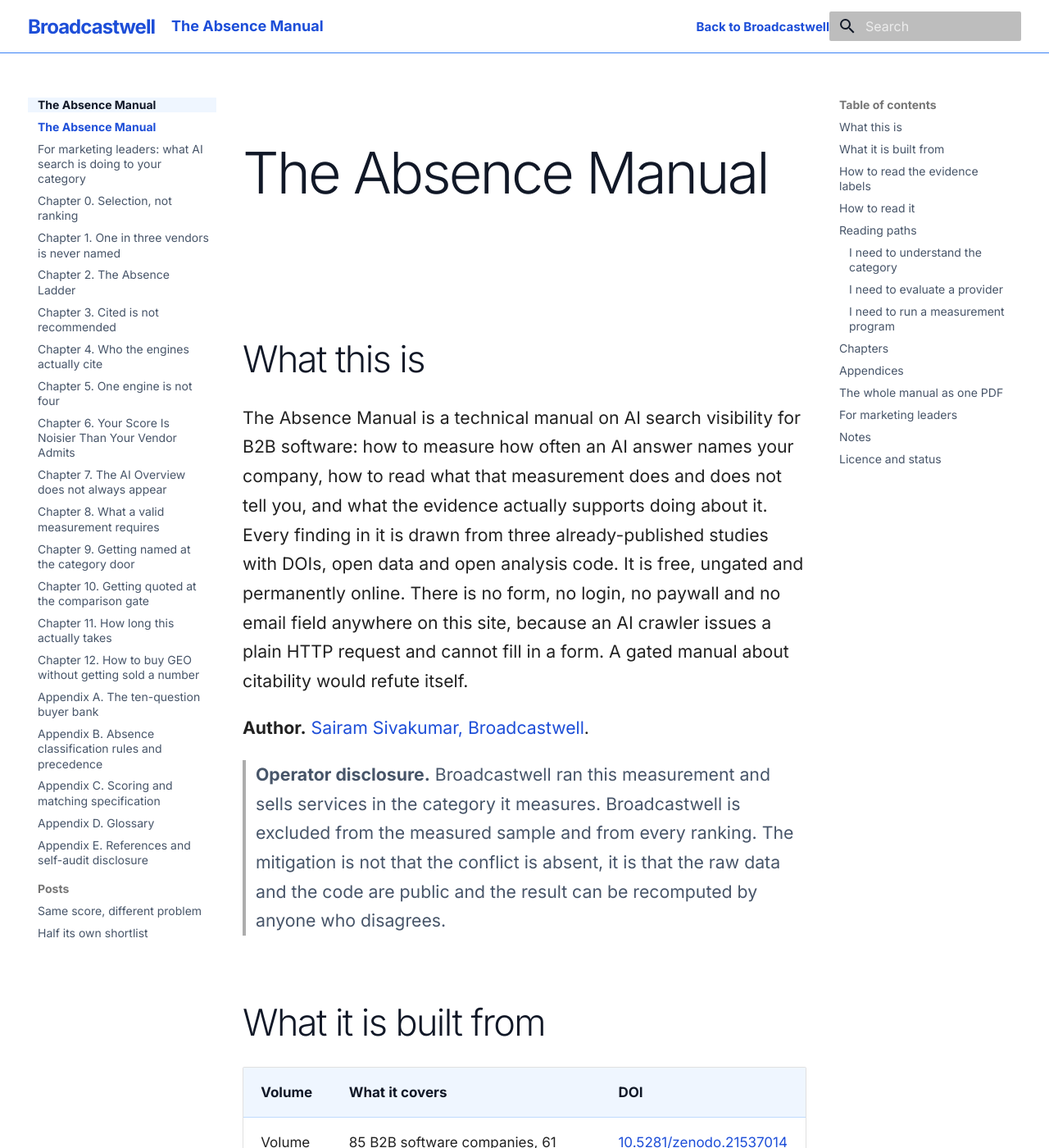
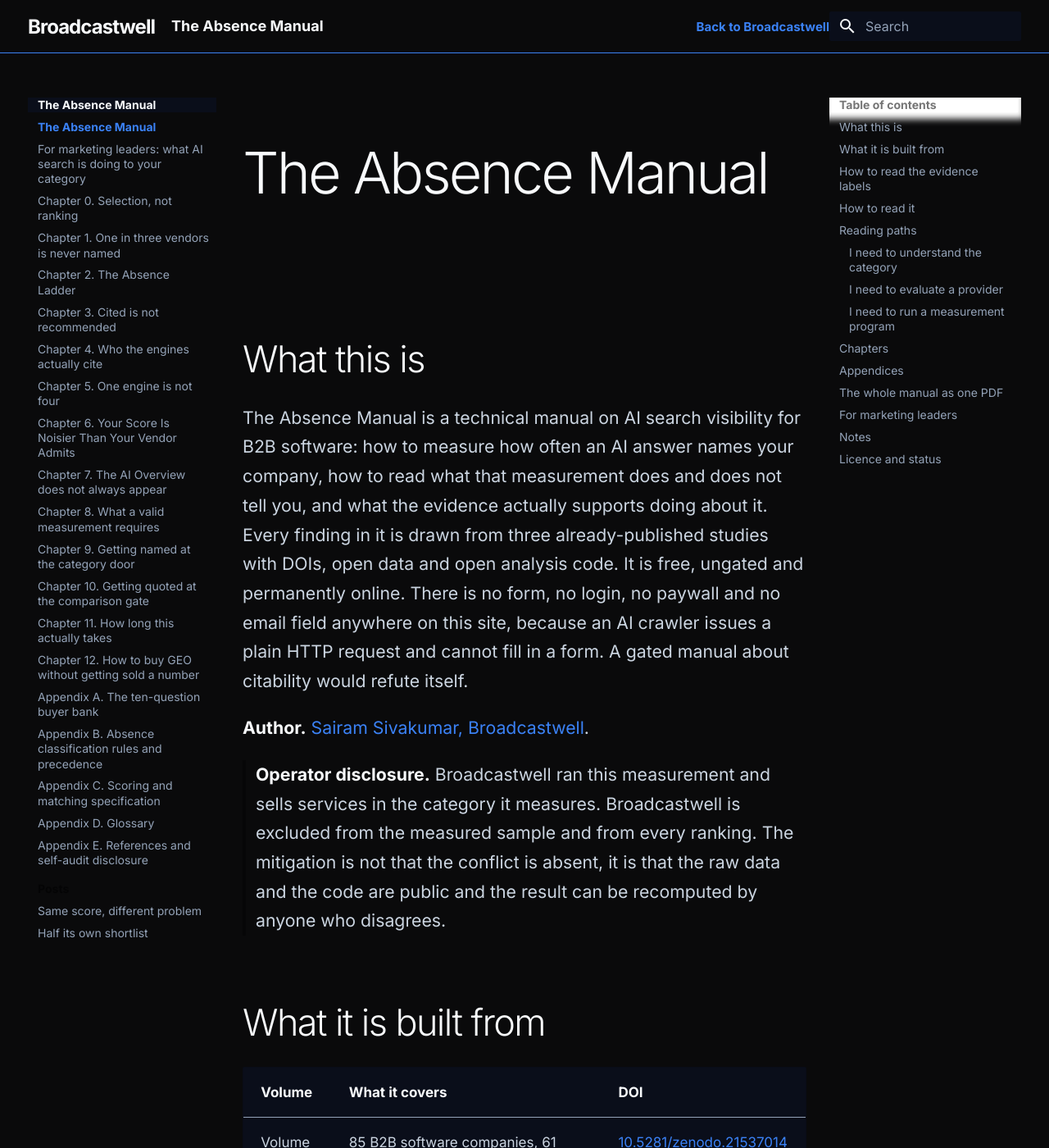
Before and after one commit to Broadcastwell/absence-manual, an MkDocs documentation site: the page built from docs/index.md, in a window 1280 px wide and 1400 px high. Shown: the whole window at 82% size. Built offline with MkDocs 1.6.1 and Material for MkDocs 9.7.7, drawn with Linux system fonts in a browser that asks for light colours; comment, search, counter and statistics services are not loaded.

Commit message:
Move the manual onto the dark tokens

```diff
--- a/docs/assets/manual.css
+++ b/docs/assets/manual.css
@@ -1,51 +1,69 @@
-:root {
+:root, [data-md-color-scheme="slate"] {
   --md-text-font: "Inter";
   --md-code-font: "Inter";
-  --md-primary-fg-color: #FFFFFF;
-  --md-primary-bg-color: #111827;
-  --md-accent-fg-color: #1D4ED8;
-  --md-typeset-a-color: #1D4ED8;
-  --md-default-bg-color: #FFFFFF;
-  --md-default-fg-color: #111827;
-  --md-default-fg-color--light: #475569;
+  --md-primary-fg-color: #0A0A0B;
+  --md-primary-bg-color: #F8FAFC;
+  --md-accent-fg-color: #3B82F6;
+  --md-typeset-a-color: #3B82F6;
+  --md-typeset-color: #CBD5E1;
+  --md-default-bg-color: #0A0A0B;
+  --md-default-fg-color: #CBD5E1;
+  --md-default-fg-color--light: #94A3B8;
   --md-default-fg-color--lighter: #64748B;
+  --md-code-bg-color: #0A0E1A;
+  --md-code-fg-color: #CBD5E1;
+  --md-footer-bg-color: #0A0A0B;
+  --md-footer-bg-color--dark: #0A0A0B;
+  --md-footer-fg-color: #F8FAFC;
 }
 
-body { font-family: Inter, sans-serif; }
-.md-header.bw-header { height: 65px; background: #FFFFFF; border-bottom: 1px solid #3B82F6; box-shadow: none; color: #111827; }
+body { background: #0A0A0B; font-family: Inter, sans-serif; }
+.md-header.bw-header { height: 65px; background: #0A0A0B; border-bottom: 1px solid #3B82F6; box-shadow: none; color: #F8FAFC; }
 .bw-header .md-header__inner { height: 64px; }
-.bw-wordmark { color: #1D4ED8; font-size: 1.2rem; font-weight: 700; letter-spacing: -.04em; text-decoration: none; }
-.bw-header .md-header__button, .bw-header .md-header__title { color: #111827; }
-.bw-header .md-header__topic:first-child { color: #1D4ED8; font-weight: 700; }
-.bw-back { margin-left: auto; color: #1D4ED8; font-size: .75rem; font-weight: 700; text-decoration: none; }
+.bw-wordmark { color: #F8FAFC; font-size: 1.2rem; font-weight: 700; letter-spacing: -.04em; text-decoration: none; }
+.bw-header .md-header__button, .bw-header .md-header__title { color: #F8FAFC; }
+.bw-header .md-header__topic:first-child { color: #F8FAFC; font-weight: 700; }
+.bw-back { margin-left: auto; color: #3B82F6; font-size: .75rem; font-weight: 700; text-decoration: none; }
 .md-typeset { font-size: .85rem; line-height: 1.68; }
 .md-content__inner { margin: 0 auto; max-width: 68ch; padding-top: 3.5rem; }
-.md-typeset h1 { color: #111827; font-size: 3.5rem; letter-spacing: -.04em; line-height: 1.08; }
-.md-typeset h2 { color: #111827; font-size: 2.25rem; letter-spacing: -.035em; line-height: 1.14; margin-top: 4rem; }
-.md-typeset h3 { color: #111827; font-size: 1.5rem; letter-spacing: -.02em; line-height: 1.2; }
-.md-typeset p, .md-typeset li { font-size: 1.0625rem; }
-.md-typeset a, .md-nav__link--active, .md-nav__link:focus, .md-nav__link:hover { color: #1D4ED8; }
+.md-typeset h1 { color: #F8FAFC; font-size: 3.5rem; letter-spacing: -.04em; line-height: 1.08; }
+.md-typeset h2 { color: #F8FAFC; font-size: 2.25rem; letter-spacing: -.035em; line-height: 1.14; margin-top: 4rem; }
+.md-typeset h3 { color: #F8FAFC; font-size: 1.5rem; letter-spacing: -.02em; line-height: 1.2; }
+.md-typeset h4, .md-typeset h5, .md-typeset h6 { color: #F8FAFC; }
+.md-typeset p, .md-typeset li { color: #CBD5E1; font-size: 1.0625rem; }
+.md-typeset strong { color: #F8FAFC; }
+.md-typeset a, .md-nav__link--active, .md-nav__link:focus, .md-nav__link:hover { color: #3B82F6; }
 .md-typeset a:focus-visible, .md-nav__link:focus-visible, .bw-wordmark:focus-visible, .bw-back:focus-visible, .md-header__button:focus-visible { outline: 3px solid #3B82F6; outline-offset: 2px; }
 .md-typeset hr { border-bottom-color: #3B82F6; }
-.md-typeset blockquote { border-left-color: #3B82F6; color: #475569; }
-.md-typeset table:not([class]) { display: table; font-size: .85rem; }
-.md-typeset table:not([class]) th { background: #EFF6FF; color: #111827; }
-.md-typeset table:not([class]) td, .md-typeset table:not([class]) th { border-color: #BFDBFE; }
-.md-typeset figure figcaption { color: #475569; font-size: .875rem; opacity: 1; }
-.md-typeset img { border: 1px solid #BFDBFE; }
+.md-typeset blockquote { border-left-color: #3B82F6; color: #94A3B8; }
+.md-typeset table:not([class]) { display: table; background: #0A0E1A; font-size: .85rem; }
+.md-typeset table:not([class]) th { background: #0A0E1A; color: #F8FAFC; }
+.md-typeset table:not([class]) td { color: #CBD5E1; }
+.md-typeset table:not([class]) td, .md-typeset table:not([class]) th { border-color: #94A3B8; }
+.md-typeset figure figcaption { color: #94A3B8; font-size: .875rem; opacity: 1; }
+.md-typeset img { border: 1px solid #94A3B8; }
+.md-typeset code { background: #0A0E1A; color: #CBD5E1; }
+.md-typeset pre > code { background: #0A0E1A; color: #CBD5E1; }
+.md-typeset .admonition, .md-typeset details { background: #0A0E1A; border-color: #3B82F6; color: #CBD5E1; }
+.md-typeset .admonition-title, .md-typeset summary { background: #0A0E1A; color: #F8FAFC; }
 .md-sidebar { font-size: .75rem; }
-.md-sidebar--primary .md-nav__title { background: #EFF6FF; color: #111827; box-shadow: none; }
-.md-nav__link { color: #475569; }
-.md-nav__item .md-nav__link--active { color: #1D4ED8; font-weight: 700; }
-.md-footer { margin-top: 5rem; background: #EFF6FF; }
-.md-footer-meta { background: #EFF6FF; color: #475569; }
-.md-footer-meta a { color: #1D4ED8; }
-.bw-footer { border-top: 1px solid #3B82F6; background: #FFFFFF; color: #475569; font-size: .75rem; padding: 2rem 0 3rem; }
+.md-sidebar--primary .md-nav__title { background: #0A0E1A; color: #F8FAFC; box-shadow: none; }
+.md-nav__link { color: #94A3B8; }
+.md-nav__item .md-nav__link--active { color: #3B82F6; font-weight: 700; }
+.md-search__form { background: #0A0E1A; }
+.md-search__input { color: #F8FAFC; }
+.md-search__input::placeholder { color: #94A3B8; }
+.md-search-result__meta { color: #94A3B8; }
+.md-search-result__article { background: #0A0A0B; }
+.md-footer { margin-top: 5rem; background: #0A0A0B; }
+.md-footer-meta { background: #0A0A0B; color: #94A3B8; }
+.md-footer-meta a { color: #3B82F6; }
+.bw-footer { border-top: 1px solid #3B82F6; background: #0A0A0B; color: #94A3B8; font-size: .75rem; padding: 2rem 0 3rem; }
 .bw-footer p { margin: 0 0 .75rem; }
-.manual-footer-version { color: #475569; font-size: .75rem; }
-.md-search-result__meta { color: #475569; }
+.bw-footer a { color: #3B82F6; }
+.manual-footer-version { color: #94A3B8; font-size: .75rem; }
 .bw-search-skeleton { display: grid; gap: 6px; margin-top: 12px; }
-.bw-search-skeleton i { display: block; height: 8px; background: #BFDBFE; }
+.bw-search-skeleton i { display: block; height: 8px; background: #0A0E1A; }
 .bw-search-skeleton i:nth-child(2) { width: 78%; }
 .bw-search-skeleton i:nth-child(3) { width: 58%; }
 @media (prefers-reduced-motion: reduce) { *, *::before, *::after { scroll-behavior: auto !important; transition-duration: .01ms !important; } }
```
